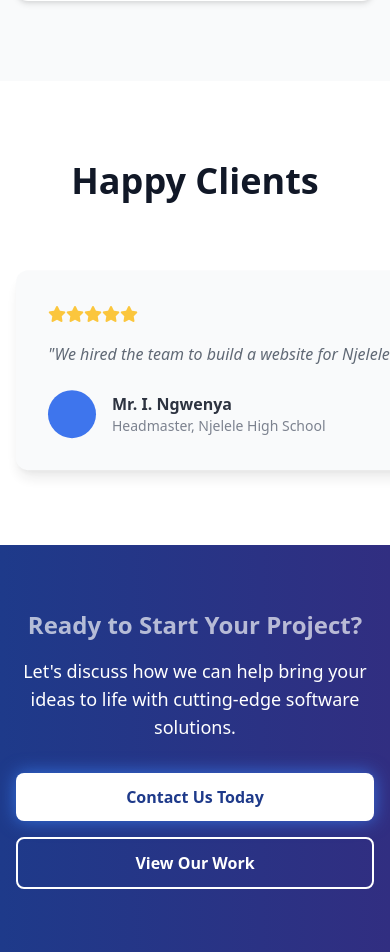
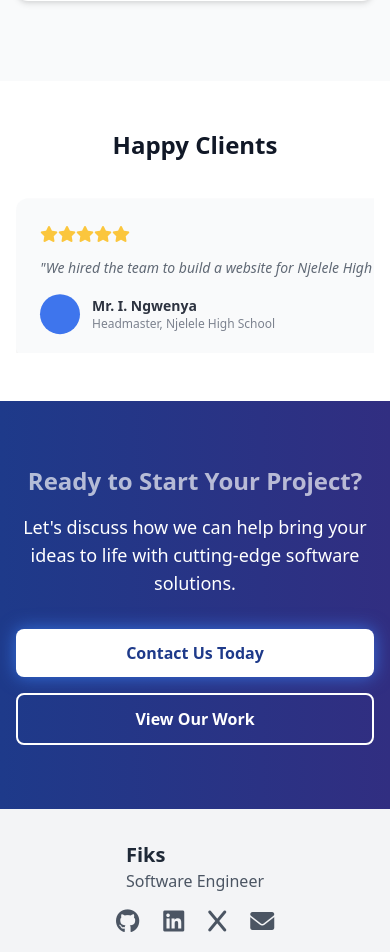
Before and after one commit to Gapare/profile, a Django app: page / in a window 390 px wide. Shown: the part 4963-5915 px from the top of the page. Run offline with Django 5.2, Linux system fonts and the light colour scheme; data comes from the database, SQL or seed files in the repository.

Commit message:
feat: make testimonials section mobile-first responsive with smooth animation

```diff
--- a/templates/projects/list.html
+++ b/templates/projects/list.html
@@ -258,137 +258,188 @@
     </div>
 </section>
 
-<section class="relative py-20 bg-white dark:bg-gray-900 transition-colors duration-300 overflow-hidden">
+
+<section class="relative py-12 md:py-20 bg-white dark:bg-gray-900 transition-colors duration-300 overflow-hidden">
   <div class="container mx-auto px-4">
-    <h2 class="text-4xl font-bold text-center text-gray-900 dark:text-white mb-16 animate-on-scroll">
+    <h2 class="text-2xl md:text-4xl font-bold text-center text-gray-900 dark:text-white mb-8 md:mb-16">
       Happy Clients
     </h2>
 
+    <!-- Carousel Container -->
+    <div class="relative overflow-hidden">
       <!-- Carousel Wrapper -->
-    <div class="flex space-x-8 animate-scroll">
+      <div class="flex space-x-4 md:space-x-8 animate-scroll">
         <!-- Testimonial 1 -->
-      <div class="min-w-[320px] bg-gray-50 dark:bg-gray-800 p-8 rounded-xl flex-shrink-0 shadow-lg">
-        <div class="text-yellow-400 mb-4">
+        <div class="min-w-[280px] md:min-w-[320px] bg-gray-50 dark:bg-gray-800 p-6 md:p-8 rounded-xl flex-shrink-0 shadow-lg">
+          <div class="text-yellow-400 mb-3 md:mb-4">
             <i class="fas fa-star"></i><i class="fas fa-star"></i><i class="fas fa-star"></i><i class="fas fa-star"></i><i class="fas fa-star"></i>
           </div>
-        <p class="text-gray-600 dark:text-gray-300 mb-6 italic">
-          "We hired the team to build a website for Njelele High School, and the result exceeded expectations. The design was clean, and the admin panel made content management simple. Parents and teachers now communicate better than ever before."
+          <p class="text-gray-600 dark:text-gray-300 mb-4 md:mb-6 text-sm md:text-base italic">
+            "We hired the team to build a website for Njelele High School, and the result exceeded expectations. The design was clean, and the admin panel made content management simple."
           </p>
           <div class="flex items-center">
-          <div class="w-12 h-12 bg-blue-600 rounded-full mr-4"></div>
+            <div class="w-10 h-10 md:w-12 md:h-12 bg-blue-600 rounded-full mr-3 md:mr-4"></div>
             <div>
-            <h4 class="font-bold text-gray-900 dark:text-white">Mr. I. Ngwenya</h4>
-            <p class="text-gray-500 dark:text-gray-400 text-sm">Headmaster, Njelele High School</p>
+              <h4 class="font-bold text-gray-900 dark:text-white text-sm md:text-base">Mr. I. Ngwenya</h4>
+              <p class="text-gray-500 dark:text-gray-400 text-xs md:text-sm">Headmaster, Njelele High School</p>
             </div>
           </div>
         </div>
 
         <!-- Testimonial 2 -->
-      <div class="min-w-[320px] bg-gray-50 dark:bg-gray-800 p-8 rounded-xl flex-shrink-0 shadow-lg">
-        <div class="text-yellow-400 mb-4">
+        <div class="min-w-[280px] md:min-w-[320px] bg-gray-50 dark:bg-gray-800 p-6 md:p-8 rounded-xl flex-shrink-0 shadow-lg">
+          <div class="text-yellow-400 mb-3 md:mb-4">
             <i class="fas fa-star"></i><i class="fas fa-star"></i><i class="fas fa-star"></i><i class="fas fa-star"></i>
           </div>
-        <p class="text-gray-600 dark:text-gray-300 mb-6 italic">
-          "After enrolling in the tutoring sessions, I gained confidence in programming, algorithms, and database design. The one-on-one guidance helped me understand concepts I once thought were too advanced."
+          <p class="text-gray-600 dark:text-gray-300 mb-4 md:mb-6 text-sm md:text-base italic">
+            "After enrolling in the tutoring sessions, I gained confidence in programming, algorithms, and database design."
           </p>
           <div class="flex items-center">
-          <div class="w-12 h-12 bg-green-600 rounded-full mr-4"></div>
+            <div class="w-10 h-10 md:w-12 md:h-12 bg-green-600 rounded-full mr-3 md:mr-4"></div>
             <div>
-            <h4 class="font-bold text-gray-900 dark:text-white">Tafadzwa Moyo</h4>
-            <p class="text-gray-500 dark:text-gray-400 text-sm">Student</p>
+              <h4 class="font-bold text-gray-900 dark:text-white text-sm md:text-base">Tafadzwa Moyo</h4>
+              <p class="text-gray-500 dark:text-gray-400 text-xs md:text-sm">Student</p>
             </div>
           </div>
         </div>
 
         <!-- Testimonial 3 -->
-      <div class="min-w-[320px] bg-gray-50 dark:bg-gray-800 p-8 rounded-xl flex-shrink-0 shadow-lg">
-        <div class="text-yellow-400 mb-4">
+        <div class="min-w-[280px] md:min-w-[320px] bg-gray-50 dark:bg-gray-800 p-6 md:p-8 rounded-xl flex-shrink-0 shadow-lg">
+          <div class="text-yellow-400 mb-3 md:mb-4">
             <i class="fas fa-star"></i><i class="fas fa-star"></i><i class="fas fa-star"></i><i class="fas fa-star"></i><i class="fas fa-star"></i>
           </div>
-        <p class="text-gray-600 dark:text-gray-300 mb-6 italic">
-          "Our small hardware business in Gokwe now has an online shop where customers can view stock and request quotations. The system they developed syncs perfectly with our inventory, saving us hours every week. We are getting more calls and walk-ins because of the site."
+          <p class="text-gray-600 dark:text-gray-300 mb-4 md:mb-6 text-sm md:text-base italic">
+            "Our small hardware business in Gokwe now has an online shop where customers can view stock and request quotations."
           </p>
           <div class="flex items-center">
-          <div class="w-12 h-12 bg-orange-600 rounded-full mr-4"></div>
+            <div class="w-10 h-10 md:w-12 md:h-12 bg-orange-600 rounded-full mr-3 md:mr-4"></div>
             <div>
-            <h4 class="font-bold text-gray-900 dark:text-white">Chiedza Nyathi</h4>
-            <p class="text-gray-500 dark:text-gray-400 text-sm">Owner, Buffalo Hardware (Gokwe Centre)</p>
+              <h4 class="font-bold text-gray-900 dark:text-white text-sm md:text-base">Chiedza Nyathi</h4>
+              <p class="text-gray-500 dark:text-gray-400 text-xs md:text-sm">Owner, Buffalo Hardware</p>
             </div>
           </div>
         </div>
 
         <!-- Testimonial 4 -->
-      <div class="min-w-[320px] bg-gray-50 dark:bg-gray-800 p-8 rounded-xl flex-shrink-0 shadow-lg">
-        <div class="text-yellow-400 mb-4">
+        <div class="min-w-[280px] md:min-w-[320px] bg-gray-50 dark:bg-gray-800 p-6 md:p-8 rounded-xl flex-shrink-0 shadow-lg">
+          <div class="text-yellow-400 mb-3 md:mb-4">
             <i class="fas fa-star"></i><i class="fas fa-star"></i><i class="fas fa-star"></i><i class="fas fa-star"></i>
           </div>
-        <p class="text-gray-600 dark:text-gray-300 mb-6 italic">
-          "The tutoring sessions were life-changing. I was struggling with Python and web development, but the personalized approach made all the difference. I built my first functional project and gained practical skills."
+          <p class="text-gray-600 dark:text-gray-300 mb-4 md:mb-6 text-sm md:text-base italic">
+            "The tutoring sessions were life-changing. I was struggling with Python and web development, but the personalized approach made all the difference."
           </p>
           <div class="flex items-center">
-          <div class="w-12 h-12 bg-purple-600 rounded-full mr-4"></div>
+            <div class="w-10 h-10 md:w-12 md:h-12 bg-purple-600 rounded-full mr-3 md:mr-4"></div>
             <div>
-            <h4 class="font-bold text-gray-900 dark:text-white">Rutendo G.</h4>
-            <p class="text-gray-500 dark:text-gray-400 text-sm">Developer in Progress</p>
+              <h4 class="font-bold text-gray-900 dark:text-white text-sm md:text-base">Rutendo G.</h4>
+              <p class="text-gray-500 dark:text-gray-400 text-xs md:text-sm">Developer in Progress</p>
             </div>
           </div>
         </div>
 
-
-
-
         <!-- Testimonial 7 -->
-      <div class="min-w-[320px] bg-gray-50 dark:bg-gray-800 p-8 rounded-xl flex-shrink-0 shadow-lg">
-        <div class="text-yellow-400 mb-4">
+        <div class="min-w-[280px] md:min-w-[320px] bg-gray-50 dark:bg-gray-800 p-6 md:p-8 rounded-xl flex-shrink-0 shadow-lg">
+          <div class="text-yellow-400 mb-3 md:mb-4">
             <i class="fas fa-star"></i><i class="fas fa-star"></i><i class="fas fa-star"></i><i class="fas fa-star"></i><i class="fas fa-star"></i>
           </div>
-        <p class="text-gray-600 dark:text-gray-300 mb-6 italic">
-          "Our Organization needed a donation tracking system, and the solution they built was efficient and secure. They delivered on time and even trained our staff on how to use it. Great professionalism and passion for tech!"
+          <p class="text-gray-600 dark:text-gray-300 mb-4 md:mb-6 text-sm md:text-base italic">
+            "Our Organization needed a donation tracking system, and the solution they built was efficient and secure."
           </p>
           <div class="flex items-center">
-          <div class="w-12 h-12 bg-teal-600 rounded-full mr-4"></div>
+            <div class="w-10 h-10 md:w-12 md:h-12 bg-teal-600 rounded-full mr-3 md:mr-4"></div>
             <div>
-            <h4 class="font-bold text-gray-900 dark:text-white">Tendai Nyathi</h4>
-            <p class="text-gray-500 dark:text-gray-400 text-sm">Program Coordinator, Youth Connect</p>
+              <h4 class="font-bold text-gray-900 dark:text-white text-sm md:text-base">Tendai Nyathi</h4>
+              <p class="text-gray-500 dark:text-gray-400 text-xs md:text-sm">Program Coordinator</p>
             </div>
           </div>
         </div>
 
         <!-- Testimonial 8 -->
-      <div class="min-w-[320px] bg-gray-50 dark:bg-gray-800 p-8 rounded-xl flex-shrink-0 shadow-lg">
-        <div class="text-yellow-400 mb-4">
+        <div class="min-w-[280px] md:min-w-[320px] bg-gray-50 dark:bg-gray-800 p-6 md:p-8 rounded-xl flex-shrink-0 shadow-lg">
+          <div class="text-yellow-400 mb-3 md:mb-4">
             <i class="fas fa-star"></i><i class="fas fa-star"></i><i class="fas fa-star"></i><i class="fas fa-star"></i>
           </div>
-        <p class="text-gray-600 dark:text-gray-300 mb-6 italic">
-          "I was part of the coding lessons, and they changed how I think. We built a small website from scratch and learned Git and version control. I can now collaborate on projects confidently!"
+          <p class="text-gray-600 dark:text-gray-300 mb-4 md:mb-6 text-sm md:text-base italic">
+            "I was part of the coding lessons, and they changed how I think. We built a small website from scratch and learned Git."
           </p>
           <div class="flex items-center">
-          <div class="w-12 h-12 bg-pink-600 rounded-full mr-4"></div>
+            <div class="w-10 h-10 md:w-12 md:h-12 bg-pink-600 rounded-full mr-3 md:mr-4"></div>
             <div>
-            <h4 class="font-bold text-gray-900 dark:text-white">Nomsa M.</h4>
-            <p class="text-gray-500 dark:text-gray-400 text-sm">Student, Gokwe High School</p>
+              <h4 class="font-bold text-gray-900 dark:text-white text-sm md:text-base">Nomsa M.</h4>
+              <p class="text-gray-500 dark:text-gray-400 text-xs md:text-sm">Student, Gokwe High School</p>
             </div>
           </div>
         </div>
 
         <!-- Testimonial 9 -->
-      <div class="min-w-[320px] bg-gray-50 dark:bg-gray-800 p-8 rounded-xl flex-shrink-0 shadow-lg">
-        <div class="text-yellow-400 mb-4">
+        <div class="min-w-[280px] md:min-w-[320px] bg-gray-50 dark:bg-gray-800 p-6 md:p-8 rounded-xl flex-shrink-0 shadow-lg">
+          <div class="text-yellow-400 mb-3 md:mb-4">
             <i class="fas fa-star"></i><i class="fas fa-star"></i><i class="fas fa-star"></i><i class="fas fa-star"></i><i class="fas fa-star"></i>
           </div>
-        <p class="text-gray-600 dark:text-gray-300 mb-6 italic">
-          "They helped automate our school enrollment system and added real-time student tracking. It’s modern, reliable, and makes administration work much easier. Truly a professional team."
+          <p class="text-gray-600 dark:text-gray-300 mb-4 md:mb-6 text-sm md:text-base italic">
+            "They helped automate our school enrollment system and added real-time student tracking. It's modern and reliable."
           </p>
           <div class="flex items-center">
-          <div class="w-12 h-12 bg-indigo-600 rounded-full mr-4"></div>
+            <div class="w-10 h-10 md:w-12 md:h-12 bg-indigo-600 rounded-full mr-3 md:mr-4"></div>
             <div>
-            <h4 class="font-bold text-gray-900 dark:text-white">Mrs. T. Zulu</h4>
-            <p class="text-gray-500 dark:text-gray-400 text-sm">Administrator</p>
+              <h4 class="font-bold text-gray-900 dark:text-white text-sm md:text-base">Mrs. T. Zulu</h4>
+              <p class="text-gray-500 dark:text-gray-400 text-xs md:text-sm">Administrator</p>
             </div>
           </div>
         </div>
 
+        <!-- Duplicate set for seamless loop -->
+        <!-- Testimonial 1 -->
+        <div class="min-w-[280px] md:min-w-[320px] bg-gray-50 dark:bg-gray-800 p-6 md:p-8 rounded-xl flex-shrink-0 shadow-lg">
+          <div class="text-yellow-400 mb-3 md:mb-4">
+            <i class="fas fa-star"></i><i class="fas fa-star"></i><i class="fas fa-star"></i><i class="fas fa-star"></i><i class="fas fa-star"></i>
+          </div>
+          <p class="text-gray-600 dark:text-gray-300 mb-4 md:mb-6 text-sm md:text-base italic">
+            "We hired the team to build a website for Njelele High School, and the result exceeded expectations. The design was clean, and the admin panel made content management simple."
+          </p>
+          <div class="flex items-center">
+            <div class="w-10 h-10 md:w-12 md:h-12 bg-blue-600 rounded-full mr-3 md:mr-4"></div>
+            <div>
+              <h4 class="font-bold text-gray-900 dark:text-white text-sm md:text-base">Mr. I. Ngwenya</h4>
+              <p class="text-gray-500 dark:text-gray-400 text-xs md:text-sm">Headmaster, Njelele High School</p>
+            </div>
+          </div>
+        </div>
 
+        <!-- Testimonial 2 -->
+        <div class="min-w-[280px] md:min-w-[320px] bg-gray-50 dark:bg-gray-800 p-6 md:p-8 rounded-xl flex-shrink-0 shadow-lg">
+          <div class="text-yellow-400 mb-3 md:mb-4">
+            <i class="fas fa-star"></i><i class="fas fa-star"></i><i class="fas fa-star"></i><i class="fas fa-star"></i>
+          </div>
+          <p class="text-gray-600 dark:text-gray-300 mb-4 md:mb-6 text-sm md:text-base italic">
+            "After enrolling in the tutoring sessions, I gained confidence in programming, algorithms, and database design."
+          </p>
+          <div class="flex items-center">
+            <div class="w-10 h-10 md:w-12 md:h-12 bg-green-600 rounded-full mr-3 md:mr-4"></div>
+            <div>
+              <h4 class="font-bold text-gray-900 dark:text-white text-sm md:text-base">Tafadzwa Moyo</h4>
+              <p class="text-gray-500 dark:text-gray-400 text-xs md:text-sm">Student</p>
+            </div>
+          </div>
+        </div>
+
+        <!-- Testimonial 3 -->
+        <div class="min-w-[280px] md:min-w-[320px] bg-gray-50 dark:bg-gray-800 p-6 md:p-8 rounded-xl flex-shrink-0 shadow-lg">
+          <div class="text-yellow-400 mb-3 md:mb-4">
+            <i class="fas fa-star"></i><i class="fas fa-star"></i><i class="fas fa-star"></i><i class="fas fa-star"></i><i class="fas fa-star"></i>
+          </div>
+          <p class="text-gray-600 dark:text-gray-300 mb-4 md:mb-6 text-sm md:text-base italic">
+            "Our small hardware business in Gokwe now has an online shop where customers can view stock and request quotations."
+          </p>
+          <div class="flex items-center">
+            <div class="w-10 h-10 md:w-12 md:h-12 bg-orange-600 rounded-full mr-3 md:mr-4"></div>
+            <div>
+              <h4 class="font-bold text-gray-900 dark:text-white text-sm md:text-base">Chiedza Nyathi</h4>
+              <p class="text-gray-500 dark:text-gray-400 text-xs md:text-sm">Owner, Buffalo Hardware</p>
+            </div>
+          </div>
+        </div>
+      </div>
     </div>
   </div>
 
@@ -400,12 +451,23 @@
     }
     .animate-scroll {
       display: flex;
-      animation: scroll 60s linear infinite;
+      animation: scroll 40s linear infinite;
       width: max-content;
+    }
+
+    /* Pause animation on hover */
+    .animate-scroll:hover {
+      animation-play-state: paused;
+    }
+
+    /* Mobile-specific adjustments */
+    @media (max-width: 768px) {
+      .animate-scroll {
+        animation: scroll 30s linear infinite;
+      }
     }
   </style>
 </section>
-
 
 <!-- Contact CTA Section -->
 <section id="contact"
```
Lines whose indentation alone changed are shown as unchanged.
